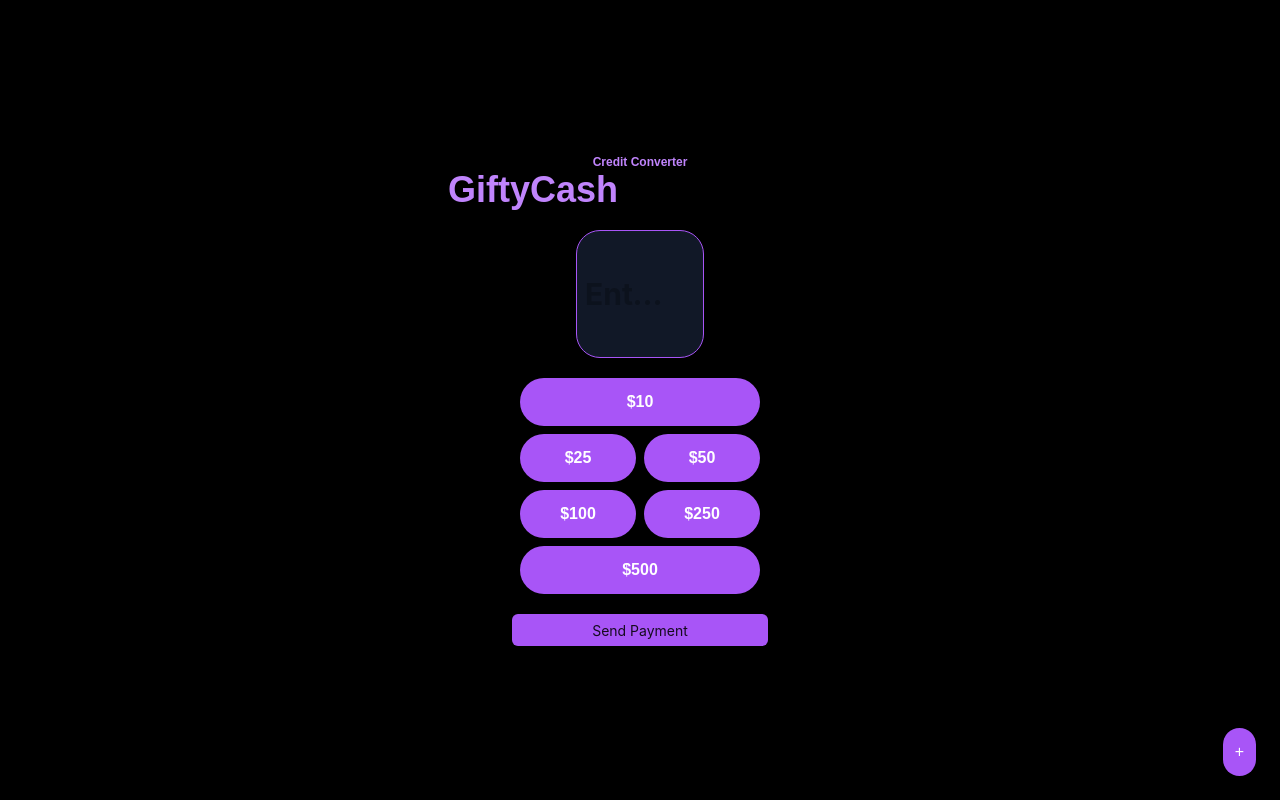
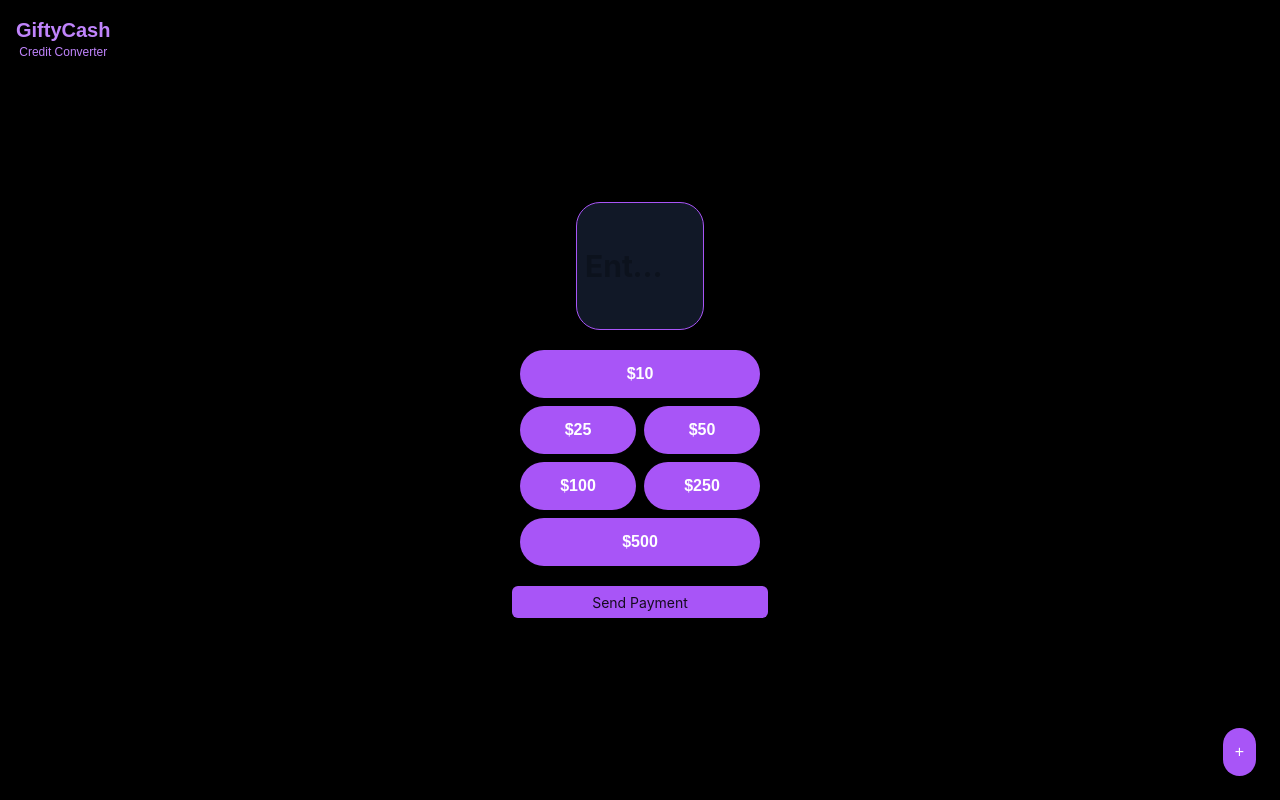
Before and after one commit to chigoox/giftycash, a Next.js app: page / in a window 1280 px wide. Built offline with nearby package versions, Linux system fonts and the light colour scheme.

Commit message:
Update Checkout API and enhance layout styles in Home component

```diff
--- a/app/api/Checkout/route.js
+++ b/app/api/Checkout/route.js
@@ -8,8 +8,9 @@ export async function POST(request) {
    const { amount, name, email, phone, stripeAccountID } = data;
 
         const session = await stripe.checkout.sessions.create({
-            redirect_on_completion: 'never',
+           // redirect_on_completion: 'never',
             ui_mode: 'embedded',
+            return_url: 'https://giftycash.vercel.app',
             line_items: [
                 {
                     price_data: {
--- a/app/page.jsx
+++ b/app/page.jsx
@@ -29,8 +29,9 @@ export default function Home() {
 
   return (
     <div className="min-h-screen bg-black flex flex-col items-center justify-center text-white">
+      <div className=' absolute left-4 top-4 flex flex-col-reverse items-center justify-center'>
       <motion.h1
-        className="text-xs font-bold text-purple-400"
+        className="text-xs font-light text-purple-400"
         initial={{ opacity: 0, scale: 0.9 }}
         animate={{ opacity: 1, scale: 1 }}
         transition={{ duration: 1 }}
@@ -38,13 +39,14 @@ export default function Home() {
         Credit Converter
       </motion.h1>
       <motion.h1
-        className="text-4xl w-96 font-bold text-purple-400"
+        className="text-xl  font-bold text-purple-400"
         initial={{ opacity: 0, scale: 0.9 }}
         animate={{ opacity: 1, scale: 1 }}
         transition={{ duration: 0.5 }}
       >
         GiftyCash
       </motion.h1>
+      </div>
       {steps == 1 && <InputSendAmount amount={amount} setAmount={setAmount} setSteps={setSteps}  />}
       {steps >= 2 && <StripeCheckOut amount={amount}/>}
       <motion.div
@@ -268,7 +270,7 @@ const StripeCheckOut = ({amount = 0}) => {
     }
 
   return (
-    <div className="mt-4 rounded-3xl border w-full border-purple-500 border-dashed p-4">
+    <div className="mt-4 rounded-3xl border w-full md:w-1/2 lg:w-1/3 border-purple-500 border-dashed p-4">
       <EmbeddedCheckoutProvider
         stripe={stripePromise}
         options={{ ...options, onComplete: handleSubmit }}
```
